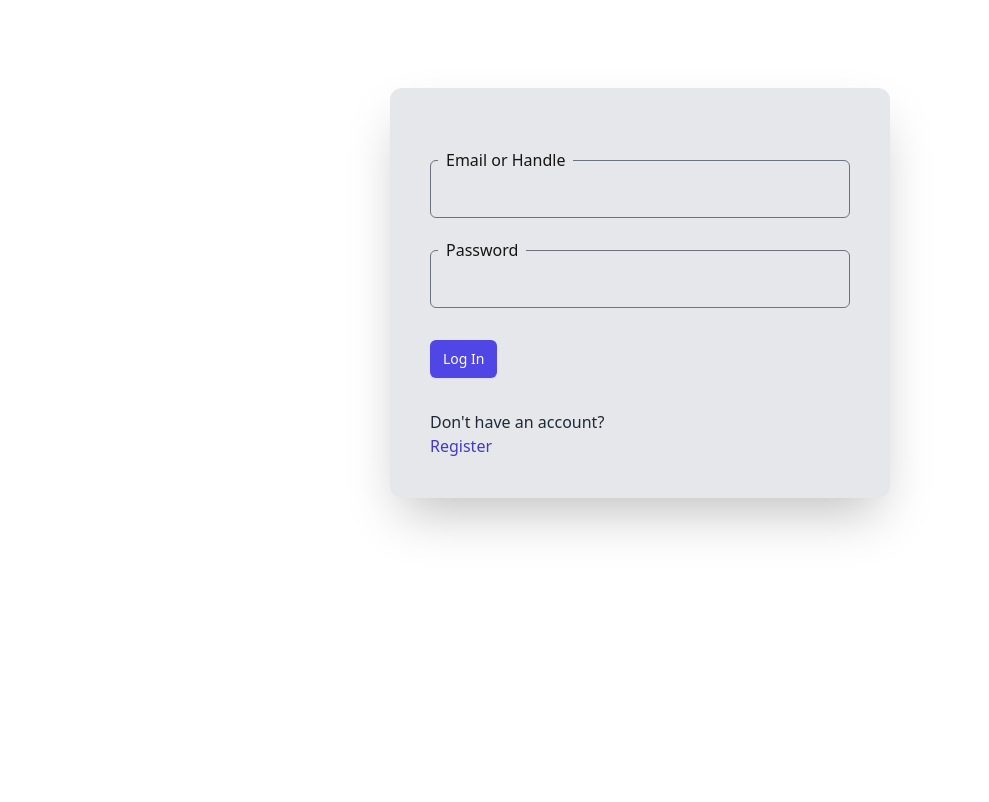
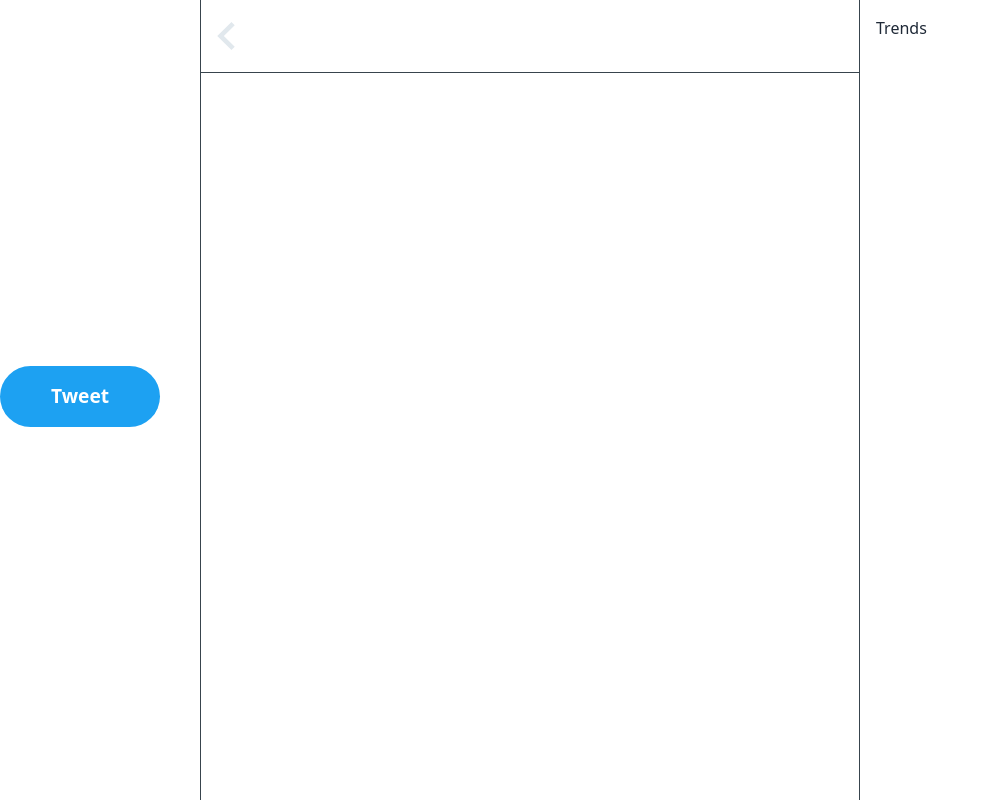
Before and after one commit to davydocsurg/socialite-vue, a Vue app: page /login in a window 1280 px wide. Shown: the top 802 px of the page, without its empty margins (0-989 px from the left). Built offline with nearby package versions, Linux system fonts and the light colour scheme; what vue-toast-notification would draw is missing.

Commit message:
fix auth route bugs, setup twitter home page...

```diff
--- a/src/App.vue
+++ b/src/App.vue
@@ -19,7 +19,7 @@
     },
 
     mounted() {
-      console.log(this.$router);
+      console.log(this.$route.meta);
     },
   };
 </script>
@@ -34,7 +34,7 @@
     </router-view>
   </component> -->
 
-  <!-- <Layout v-if="$route" />-->
+  <Layout v-if="this.$route.path !== 'login|register'" />
   <router-view v-slot="{ Component, route }">
     <transition :name="route.meta.transitionName" mode="out-in">
       <component :is="Component" />
--- a/src/assets/css/index.css
+++ b/src/assets/css/index.css
@@ -94,7 +94,7 @@
 
 .layout-sidebar {
   width: 100%;
-  max-width: 300px;
+  max-width: 200px;
 }
 
 .layout-sidebar-fixed-container {
@@ -145,7 +145,7 @@
   height: 100%;
   -webkit-transform: translateX(-3px);
           transform: translateX(-3px);
-  fill: #1da1f2;
+  fill: #e1e8ed;
 }
 
 .layout-flow .page-header .profile-info h2 {
@@ -160,7 +160,7 @@
 
 .layout-for-you {
   width: 100%;
-  max-width: 330px;
+  max-width: 250px;
   margin-left: 1rem;
   margin-top: 1rem;
 }
@@ -175,7 +175,7 @@
   display: none;
 }
 
-@media screen and (max-width: 414px) {
+@media screen and (max-width: 660px) {
   .layout-sidebar-fixed-container {
     background-color: #15202b;
     -webkit-transform: translateX(-100%);
@@ -227,6 +227,12 @@
     width: 100%;
     height: 100%;
     fill: #fff;
+  }
+}
+
+@media screen and (max-width: 1024px) {
+  .layout-for-you {
+    display: none;
   }
 }
 
@@ -308,7 +314,7 @@ aside .mobile-close-menu-button {
   display: none;
 }
 
-@media screen and (max-width: 414px) {
+@media screen and (max-width: 660px) {
   aside .mobile-close-menu-button {
     position: absolute;
     right: 10px;
--- a/src/assets/css/index.scss
+++ b/src/assets/css/index.scss
@@ -28,7 +28,7 @@ $border-light: 1px solid
   );
 
 $phone-sm: 374px;
-$phone: 414px;
+$phone: 660px;
 $tablet: 1024px;
 
 :root {
@@ -89,7 +89,7 @@ $tablet: 1024px;
   display: flex;
   &-sidebar {
     width: 100%;
-    max-width: 300px;
+    max-width: 200px;
     &-fixed-container {
       position: fixed;
       width: 100%;
@@ -125,7 +125,7 @@ $tablet: 1024px;
           width: 100%;
           height: 100%;
           transform: translateX(-3px);
-          fill: $color-blue;
+          fill: $color-extra-light-gray;
         }
       }
       .profile-info {
@@ -142,7 +142,7 @@ $tablet: 1024px;
   }
   &-for-you {
     width: 100%;
-    max-width: 330px;
+    max-width: 250px;
     margin-left: 1rem;
     margin-top: 1rem;
     &-fixed {
@@ -163,6 +163,7 @@ $tablet: 1024px;
     box-shadow: $shadow-white;
     transition: 200ms ease;
     padding-left: 20px;
+
     &.active {
       transform: translateX(0%);
       z-index: 666;
@@ -203,6 +204,12 @@ $tablet: 1024px;
         fill: #fff;
       }
     }
+  }
+}
+
+@media screen and (max-width: $tablet) {
+  .layout-for-you {
+    display: none;
   }
 }
 
--- a/src/components/BaseIcon/Index.vue
+++ b/src/components/BaseIcon/Index.vue
@@ -1,4 +1,6 @@
 <script>
+  // import iconComponent from `./icons/${this.icon}.vue`
+
   export default {
     name: "BaseIcon",
     props: {
@@ -7,14 +9,18 @@
         default: "home",
       },
     },
+
     computed: {
       iconComponent() {
-        return require(`./icons/${this.icon}`).default;
+        return new URL(`./icons/${this.icon}`, import.meta.url).default;
       },
     },
   };
 </script>
 
 <template>
-  <component :is="iconComponent" />
+  <div class="">
+    {{ icon }}
+    <component :is="iconComponent" />
+  </div>
 </template>
--- a/src/components/Sidebar/Left.vue
+++ b/src/components/Sidebar/Left.vue
@@ -2,6 +2,11 @@
   import SidebarItem from "../Sidebar/Item.vue";
   import { ROUTES } from "../Sidebar/constants.js";
   import BaseIcon from "../BaseIcon/Index.vue";
+  import TwitterIcon from "../BaseIcon/icons/twitter.vue";
+  import HomeIcon from "../BaseIcon/icons/home.vue";
+  import ProfileIcon from "../BaseIcon/icons/profile.vue";
+  import NotificationsIcon from "../BaseIcon/icons/notifications.vue";
+  import ExploreIcon from "../BaseIcon/icons/explore.vue";
   // import ProfilePopup from "../Sidebar/ProfilePopup";
   import MoreMenu from "../Sidebar/MoreMenu.vue";
 
@@ -10,6 +15,11 @@
     components: {
       SidebarItem,
       BaseIcon,
+      TwitterIcon,
+      HomeIcon,
+      ProfileIcon,
+      ExploreIcon,
+      NotificationsIcon,
       MoreMenu,
       // ProfilePopup,
     },
@@ -34,10 +44,47 @@
     <div class="sidebar-nav">
       <div class="sidebar-logo">
         <router-link to="/">
-          <BaseIcon icon="twitter" />
+          <!-- <BaseIcon icon="twitter" /> -->
+          <TwitterIcon />
         </router-link>
       </div>
-      <SidebarItem
+      <!-- <div class="" v-for="(route, i) in ROUTES" :key="i"> -->
+      <div class="sidebar-item">
+        <div class="sidebar-item-logo">
+          <HomeIcon />
+        </div>
+        <div class="sidebar-item-content">Home</div>
+      </div>
+      <br />
+      <br />
+      <div class="sidebar-item">
+        <div class="sidebar-item-logo">
+          <ExploreIcon />
+        </div>
+        <div class="sidebar-item-content">Explore</div>
+      </div>
+      <br />
+      <br />
+
+      <div class="sidebar-item">
+        <div class="sidebar-item-logo">
+          <NotificationsIcon />
+        </div>
+        <div class="sidebar-item-content">Notification</div>
+      </div>
+      <br />
+      <br />
+
+      <div class="sidebar-item">
+        <div class="sidebar-item-logo">
+          <ProfileIcon />
+        </div>
+        <div class="sidebar-item-content">Profile</div>
+      </div>
+      <!-- </div> -->
+
+      <!-- icon="twitter" -->
+      <!-- <SidebarItem
         v-for="(route, i) in ROUTES"
         :key="i"
         :icon="route.name.toLowerCase()"
@@ -46,14 +93,14 @@
       >
         {{ route.name }}
       </SidebarItem>
-      <!-- :to="`/${me.username}`" -->
       <SidebarItem icon="profile" required> Profile </SidebarItem>
       <SidebarItem icon="more" @click="toggleMenu">
         More
         <MoreMenu v-if="isMenuOpened" />
-      </SidebarItem>
+      </SidebarItem> -->
       <div class="sidebar-tweet-button">
         <!-- @click="$store.commit('toggleTweetButton')" -->
+        <!-- :to="`/${me.username}`" -->
         Tweet
       </div>
     </div>
@@ -61,7 +108,7 @@
     <div class="mobile-close-menu-button">
       <!-- @click="$store.commit('setMobileMenuState', false)" -->
       <div class="icon">
-        <BaseIcon icon="left" />
+        <!-- <BaseIcon icon="left" /> -->
       </div>
       <span>Close</span>
     </div>
--- a/src/components/Sidebar/constants.js
+++ b/src/components/Sidebar/constants.js
@@ -1,27 +1,33 @@
 export const ROUTES = [
   {
     name: "Home",
+    icon: "HomeIcon",
     path: "/",
     req: true,
   },
   {
     name: "Explore",
+    icon: "ExploreIcon",
     path: "/explore",
   },
   {
     name: "Notifications",
+    icon: "NotificationIcon",
     path: "/notifications",
   },
   {
     name: "Messages",
+    icon: "MsgIcon",
     path: "/messages",
   },
   {
     name: "Bookmarks",
+    icon: "BookmarkIcon",
     path: "/bookmarks",
   },
   {
     name: "Lists",
+    icon: "ListIcon",
     path: "/lists",
   },
 ];
--- a/src/views/Layout.vue
+++ b/src/views/Layout.vue
@@ -3,6 +3,7 @@
   import Trends from "../components/Trends/Index.vue";
   // import SearchBar from "@/components/SearchBar";
   import BaseIcon from "../components/BaseIcon/Index.vue";
+  import BackIcon from "../components/BaseIcon/icons/back.vue";
   // import TweetPopup from "@/components/TweetPopup";
   // import Lightbox from "@/components/Lightbox";
   // import { mapGetters } from 'vuex'
@@ -13,6 +14,7 @@
       Sidebar,
       // TweetPopup,
       BaseIcon,
+      BackIcon,
       Trends,
       // SearchBar,
       // Lightbox,
@@ -44,7 +46,7 @@
           class="back-button"
           @click="$router.push('/')"
         >
-          <base-icon icon="back" />
+          <BackIcon />
         </div>
         <template v-if="$route.name == 'Profile'">
           <div class="profile-info">
@@ -60,9 +62,9 @@
       </div>
       <slot />
     </div>
+    <!-- <SearchBar /> -->
     <div class="layout-for-you">
       <div class="layout-for-you-fixed">
-        <!-- <SearchBar /> -->
         <Trends />
       </div>
     </div>
```
Also changed, not shown: 1 other file (tests, documents, lock files or other folders).
